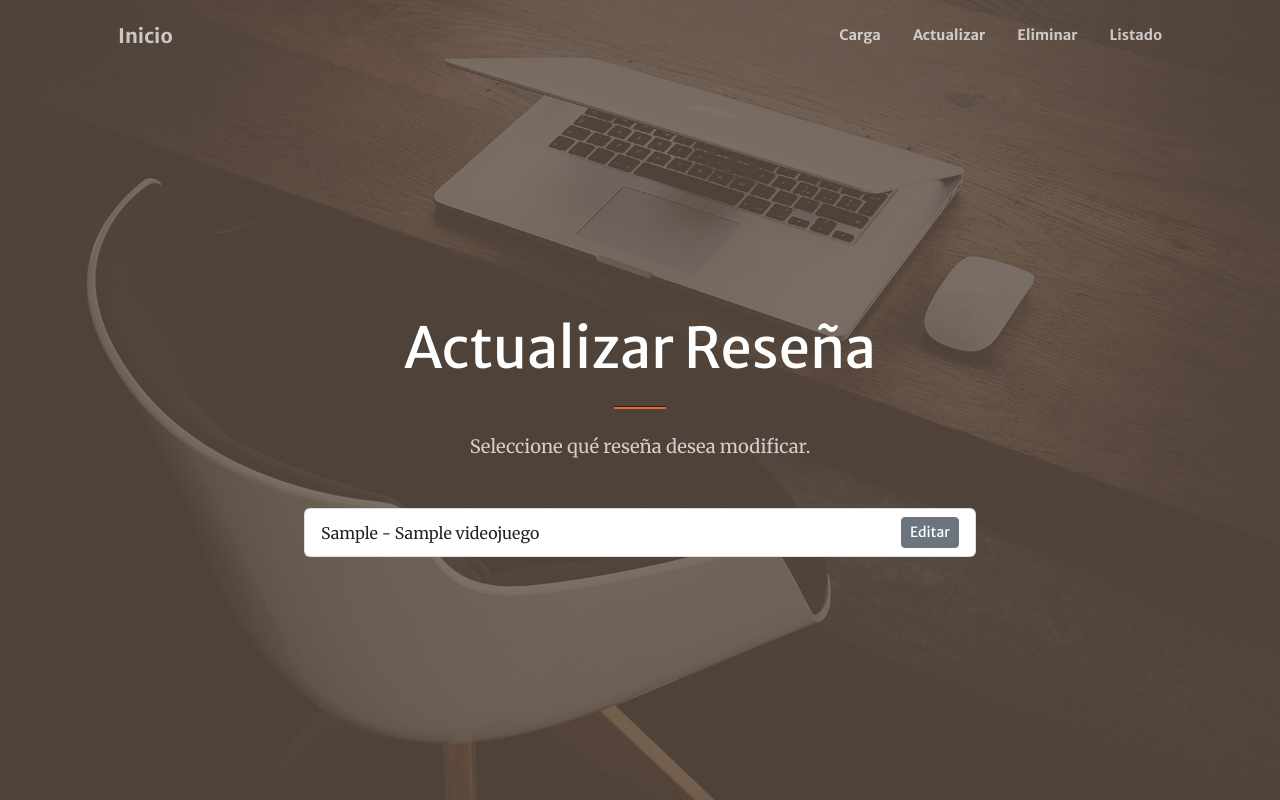
After one commit to Lautaro-Falco/Proyecto-Python, a Django app: page /actualizar/resena/ in a window 1280 px wide. The commit adds this page. Run offline with Django 5.2, Linux system fonts and the light colour scheme; tables that the repository leaves empty hold one stand-in row (values such as "Sample post"); some libraries are stand-ins or nearby versions.

Commit message:
Primer entrega

```diff
--- /dev/null
+++ b/juegos/templates/juegos/actualizar_resena.html
@@ -0,0 +1,20 @@
+{% extends "base.html" %}
+
+{% block tittle_text %}Actualizar Reseña{% endblock tittle_text %}
+{% block h1_text %}Actualizar Reseña{% endblock h1_text %}
+{% block p_text %}Seleccione qué reseña desea modificar.{% endblock p_text %}
+
+{% block content %}
+<div class="container mt-5">
+    <ul class="list-group">
+        {% for resena in resenas %}
+            <li class="list-group-item d-flex justify-content-between align-items-center">
+                {{ resena.usuario }} - {{ resena.videojuego.titulo }}
+                <a href="{% url 'juegos:editar_resena' resena.id %}" class="btn btn-sm btn-secondary">Editar</a>
+            </li>
+        {% empty %}
+            <li class="list-group-item">No hay reseñas cargadas.</li>
+        {% endfor %}
+    </ul>
+</div>
+{% endblock %}
--- a/juegos/urls.py
+++ b/juegos/urls.py
@@ -10,5 +10,19 @@ urlpatterns = [
     path('videojuego/cargar/', views.cargar_videojuego, name='cargar_videojuego'),
     path('desarrollador/cargar/', views.cargar_desarrollador, name='cargar_desarrollador'),
     path('resena/cargar/', views.cargar_resena, name='cargar_resena'),
-    path('videojuego/<int:id>/', views.detalle_videojuego, name='detalle_videojuego')
+    path('videojuego/<int:id>/', views.detalle_videojuego, name='detalle_videojuego'),
+    path('eliminar/', views.eliminar, name='eliminar'),
+    path('eliminar/videojuego/', views.eliminar_videojuego, name='eliminar_videojuego'),
+    path('eliminar/desarrollador/', views.eliminar_desarrollador, name='eliminar_desarrollador'),
+    path('eliminar/resena/', views.eliminar_resena, name='eliminar_resena'),
+    path('eliminar/videojuego/<int:id>/', views.borrar_videojuego, name='borrar_videojuego'),
+    path('eliminar/desarrollador/<int:id>/', views.borrar_desarrollador, name='borrar_desarrollador'),
+    path('eliminar/resena/<int:id>/', views.borrar_resena, name='borrar_resena'),
+    path('actualizar/', views.actualizar, name='actualizar'),
+    path('actualizar/videojuego/', views.actualizar_videojuego, name='actualizar_videojuego'),
+    path('actualizar/desarrollador/', views.actualizar_desarrollador, name='actualizar_desarrollador'),
+    path('actualizar/resena/', views.actualizar_resena, name='actualizar_resena'),
+    path('actualizar/videojuego/<int:id>/', views.editar_videojuego, name='editar_videojuego'),
+    path('actualizar/desarrollador/<int:id>/', views.editar_desarrollador, name='editar_desarrollador'),
+    path('actualizar/resena/<int:id>/', views.editar_resena, name='editar_resena')
 ]
--- a/juegos/views.py
+++ b/juegos/views.py
@@ -60,3 +60,72 @@ def detalle_videojuego(request, id):
     juego = Videojuego.objects.get(id=id)
     reseñas = Reseña.objects.filter(videojuego=juego)
     return render(request, 'juegos/detalle_videojuego.html', {'juego': juego, 'reseñas': reseñas})
+
+def eliminar(request):
+    return render(request, 'juegos/eliminar.html')
+
+def eliminar_videojuego(request):
+    videojuegos = Videojuego.objects.all()
+    return render(request, 'juegos/eliminar_videojuego.html', {'videojuegos': videojuegos})
+
+def borrar_videojuego(request, id):
+    juego = Videojuego.objects.get(id=id)
+    juego.delete()
+    return redirect('juegos/eliminar_videojuego')
+
+def eliminar_desarrollador(request):
+    desarrolladores = Desarrollador.objects.all()
+    return render(request, 'juegos/eliminar_desarrollador.html', {'desarrolladores': desarrolladores})
+
+def borrar_desarrollador(request, id):
+    desarrollador = Desarrollador.objects.get(id=id)
+    desarrollador.delete()
+    return redirect('juegos/eliminar_desarrollador')
+
+def eliminar_resena(request):
+    resenas = Reseña.objects.all()
+    return render(request, 'juegos/eliminar_resena.html', {'resenas': resenas})
+
+def borrar_resena(request, id):
+    resena = Reseña.objects.get(id=id)
+    resena.delete()
+    return redirect('juegos/eliminar_resena')
+
+def actualizar(request):
+    return render(request, 'juegos/actualizar.html')
+
+def actualizar_videojuego(request):
+    videojuegos = Videojuego.objects.all()
+    return render(request, 'juegos/actualizar_videojuego.html', {'videojuegos': videojuegos})
+
+def editar_videojuego(request, id):
+    juego = Videojuego.objects.get(id=id)
+    form = VideojuegoForm(request.POST or None, instance=juego)
+    if form.is_valid():
+        form.save()
+        return redirect('juegos:actualizar_videojuego')
+    return render(request, 'juegos/editar_videojuego.html', {'form': form})
+
+def actualizar_desarrollador(request):
+    desarrolladores = Desarrollador.objects.all()
+    return render(request, 'juegos/actualizar_desarrollador.html', {'desarrolladores': desarrolladores})
+
+def editar_desarrollador(request, id):
+    desarrollador = Desarrollador.objects.get(id=id)
+    form = DesarrolladorForm(request.POST or None, instance=desarrollador)
+    if form.is_valid():
+        form.save()
+        return redirect('juegos:actualizar_desarrollador')
+    return render(request, 'juegos/editar_desarrollador.html', {'form': form})
+
+def actualizar_resena(request):
+    resenas = Reseña.objects.all()
+    return render(request, 'juegos/actualizar_resena.html', {'resenas': resenas})
+
+def editar_resena(request, id):
+    resena = Reseña.objects.get(id=id)
+    form = ReseñaForm(request.POST or None, instance=resena)
+    if form.is_valid():
+        form.save()
+        return redirect('juegos:actualizar_resena')
+    return render(request, 'juegos/editar_resena.html', {'form': form})
--- a/templates/base.html
+++ b/templates/base.html
@@ -30,6 +30,8 @@
                 <div class="collapse navbar-collapse" id="navbarResponsive">
                     <ul class="navbar-nav ms-auto my-2 my-lg-0">
                         <li class="nav-item"><a class="nav-link" href={% url "juegos:carga" %} >Carga</a></li>
+                        <li class="nav-item"><a class="nav-link" href={% url "juegos:actualizar" %} >Actualizar</a></li>
+                        <li class="nav-item"><a class="nav-link" href={% url "juegos:eliminar" %}>Eliminar</a></li>
                         <li class="nav-item"><a class="nav-link" href={% url "juegos:listado" %}>Listado</a></li>
                     </ul>
                 </div>
```
Also changed, not shown: juegos/templates/juegos/actualizar.html (added, +21 -0 lines), juegos/templates/juegos/actualizar_desarrollador.html (added, +20 -0 lines), juegos/templates/juegos/actualizar_videojuego.html (added, +20 -0 lines), juegos/templates/juegos/carga.html (+4 -4 lines), juegos/templates/juegos/editar_desarrollador.html (added, +21 -0 lines), juegos/templates/juegos/editar_resena.html (added, +21 -0 lines), juegos/templates/juegos/editar_videojuego.html (added, +21 -0 lines), juegos/templates/juegos/eliminar.html (added, +21 -0 lines), juegos/templates/juegos/eliminar_desarrollador.html (added, +20 -0 lines), juegos/templates/juegos/eliminar_resena.html (added, +20 -0 lines), juegos/templates/juegos/eliminar_videojuego.html (added, +20 -0 lines).
